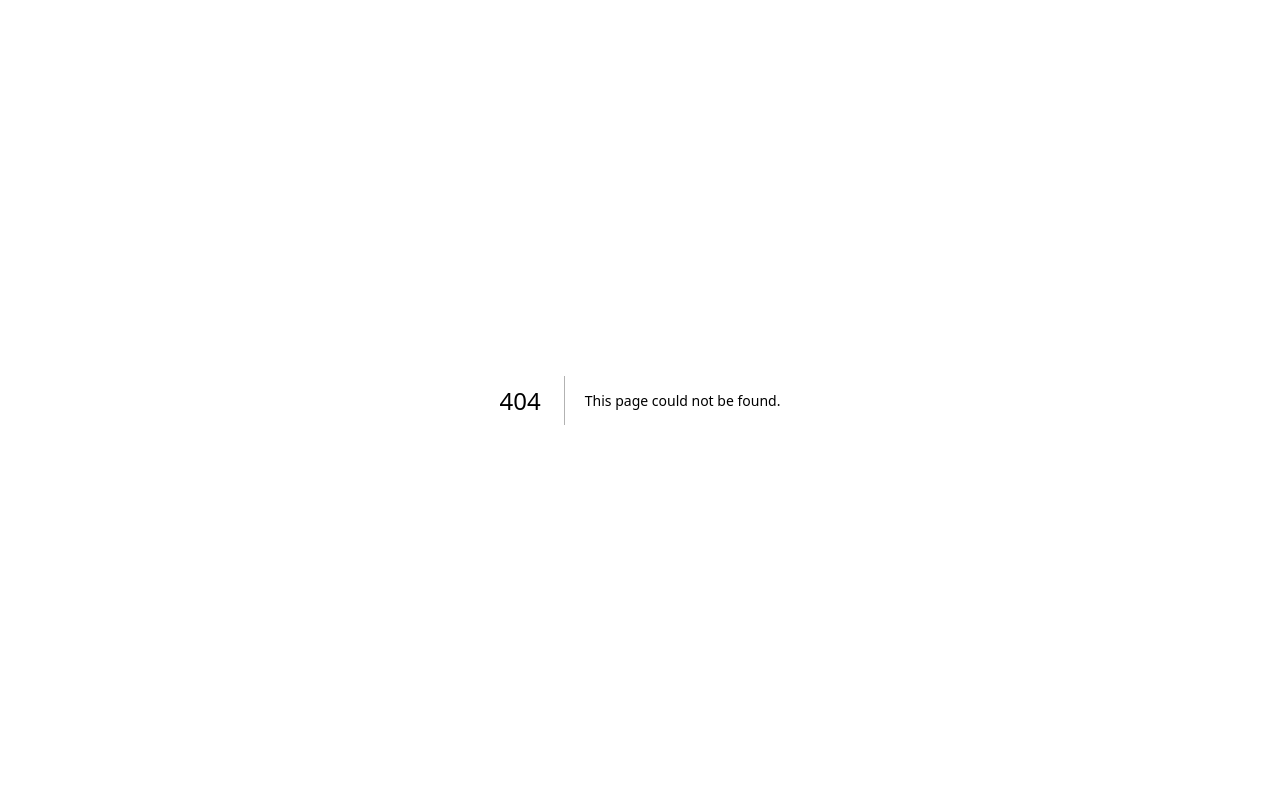
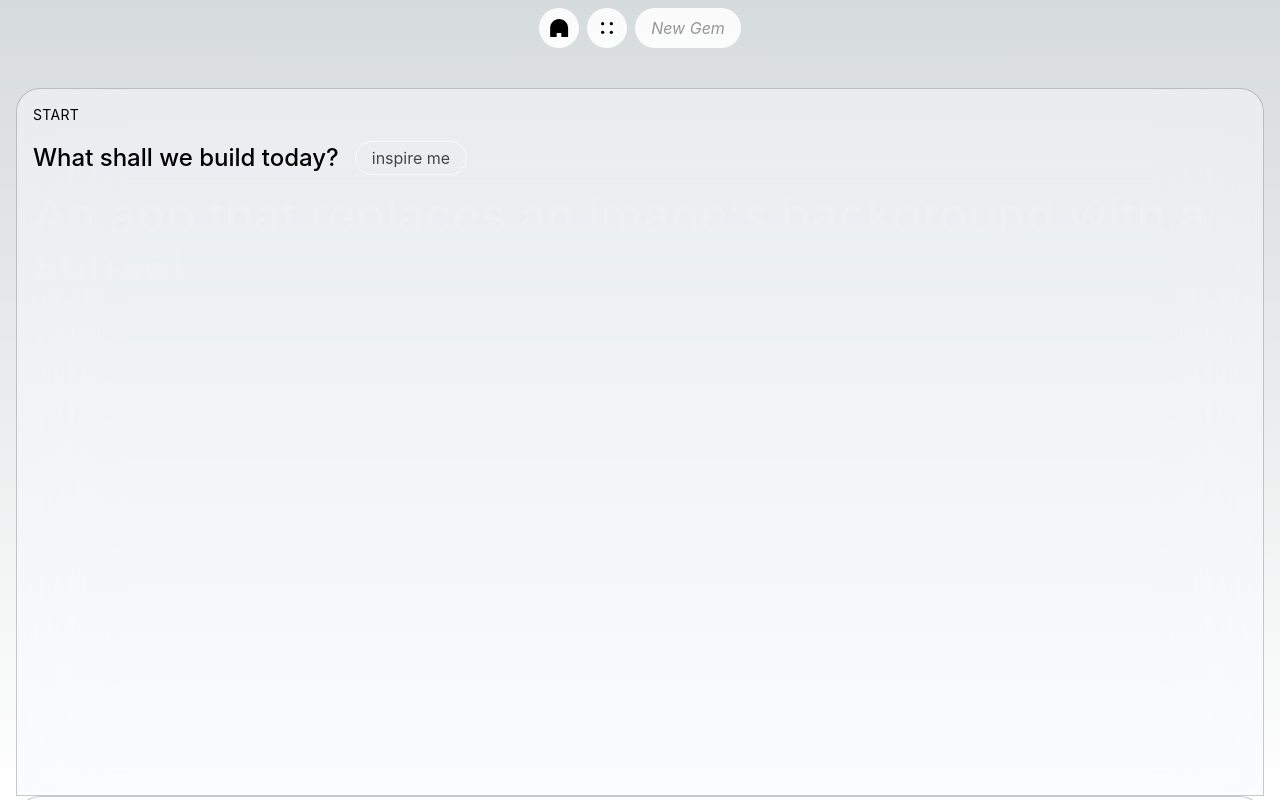
Before and after one commit to richcahill/agemo, a Next.js app: page /gem/1 in a window 1280 px wide. Before the commit this address had no page. Built offline with nearby package versions, Linux system fonts and the light colour scheme.

Commit message:
move into /gem/[id] path

```diff
--- a/package.json
+++ b/package.json
@@ -16,6 +16,7 @@
     "postcss": "8.4.28",
     "react": "18.2.0",
     "react-dom": "18.2.0",
+    "react-textarea-autosize": "^8.5.3",
     "tailwindcss": "3.3.3"
   }
 }
--- a/src/components/Nav.jsx
+++ b/src/components/Nav.jsx
@@ -5,13 +5,13 @@ import Menu from '@/components/icons/Menu';
 const Nav = () => {
   return (
     <nav className='w-full flex justify-center p-2 gap-2 items-stretch'>
-      <div className='bg-white/10 flex justify-center items-center rounded-full h-10 w-10 cursor-pointer'>
-        <Logo color='#fff' className='h-5 w-5' />
+      <div className='bg-white/90 dark:bg-white/10 flex justify-center items-center rounded-full h-10 w-10 cursor-pointer'>
+        <Logo color='#fff' className='h-5 w-5 fill-black dark:fill-white' />
       </div>
-      <div className='bg-white/10 h-10 w-10 flex justify-center items-center rounded-full cursor-pointer hover:'>
-        <Menu className='h-3 w-3' />
+      <div className='bg-white/90 dark:bg-white/10 h-10 w-10 flex justify-center items-center rounded-full cursor-pointer'>
+        <Menu className='h-3 w-3 fill-black dark:fill-white' />
       </div>
-      <div className='bg-white/10 h-10 px-4 flex justify-center items-center rounded-full cursor-pointer italic text-white/40'>
+      <div className='bg-white/90 dark:bg-white/10 h-10 px-4 flex justify-center items-center rounded-full cursor-pointer italic text-black/40 dark:text-white/40'>
         New Gem
       </div>
     </nav>
--- /dev/null
+++ b/src/components/build_steps/Scope.jsx
@@ -0,0 +1,26 @@
+import React, { useRef, useState, useEffect } from 'react';
+import TextareaAutosize from 'react-textarea-autosize';
+
+export default function Scope() {
+  const [prompt, setPrompt] = useState('');
+
+  return (
+    <div className='flex h-full flex-col gap-4 py-4'>
+      <div className='flex flex-col gap-4'>
+        <div className='flex gap-4 items-center'>
+          <div className='text-2xl font-medium'>What shall we build today?</div>
+          <div className='border border-white rounded-full flex items-center px-4 py-1 opacity-70 hover:opacity-100 cursor-pointer transition-opacity'>
+            inspire me
+          </div>
+        </div>
+        <TextareaAutosize
+          className='text-5xl bg-transparent font-medium resize-none placeholder-white/10 outline-none'
+          placeholder="An app that replaces an image's background with a sunset"
+          value={prompt}
+          resize={false}
+          onChange={(e) => setPrompt(e.target.value)}
+        />
+      </div>
+    </div>
+  );
+}
--- a/src/components/icons/Logo.jsx
+++ b/src/components/icons/Logo.jsx
@@ -11,7 +11,6 @@ let Logo = ({ color, size, className }) => {
       className={className}
     >
       <path
-        fill={color || '#000'}
         fillRule='evenodd'
         d='M76.436 40.269c0-19.813-16.061-35.875-35.874-35.875-19.813 0-35.875 16.062-35.875 35.875v33.647c0 1.23.997 2.227 2.227 2.227h22.154c.841 0 1.523-.682 1.523-1.524V61.73a2 2 0 0 1 2-2h14.817a2 2 0 0 1 2 2v12.824c0 .878.712 1.59 1.59 1.59H74.21c1.23 0 2.227-.997 2.227-2.227V40.27Z'
         clipRule='evenodd'
--- a/src/components/icons/Menu.jsx
+++ b/src/components/icons/Menu.jsx
@@ -6,11 +6,10 @@ let Logo = ({ color, size, className }) => {
       xmlns='http://www.w3.org/2000/svg'
       width='11'
       height='11'
-      fill='none'
       viewBox='0 0 11 11'
       className={className}
     >
-      <g fill={color || '#D9D9D9'}>
+      <g>
         <circle cx='1.5' cy='1.5' r='1.5' />
         <circle cx='9.5' cy='1.5' r='1.5' />
         <circle cx='9.5' cy='9.5' r='1.5' />
--- /dev/null
+++ b/src/pages/gem/[id].jsx
@@ -0,0 +1,91 @@
+import React, { useRef, useState, useEffect } from 'react';
+import Nav from '@/components/Nav';
+import Head from 'next/head';
+
+import Scope from '@/components/build_steps/Scope';
+
+export default function Home() {
+  const containerRef = useRef(null);
+  const divRefs = useRef([]);
+  const [containerHeight, setContainerHeight] = useState(0);
+  const [transforms, setTransforms] = useState([]);
+
+  useEffect(() => {
+    if (containerRef.current) {
+      setContainerHeight(containerRef.current.offsetHeight);
+    }
+  }, []);
+
+  useEffect(() => {
+    setTransforms(
+      new Array(divRefs.current.length).fill({ scale: 1, translateY: 0 })
+    );
+
+    const handleScroll = () => {
+      const newTransforms = divRefs.current.map((ref, index) => {
+        let scale = 1;
+        let translateY = 0;
+
+        if (index === divRefs.current.length - 1) return { scale, translateY };
+
+        const nextRect = divRefs.current[index + 1].getBoundingClientRect();
+
+        if (nextRect.top <= 100 && nextRect.top >= 0) {
+          scale = 1 - (divRefs.current.length - index) * 0.03;
+          translateY = -4 * (divRefs.current.length - index);
+        }
+
+        return { scale, translateY };
+      });
+
+      setTransforms(newTransforms);
+    };
+
+    containerRef.current.addEventListener('scroll', handleScroll);
+
+    // Cleanup
+    return () => {
+      containerRef.current.removeEventListener('scroll', handleScroll);
+    };
+  }, [divRefs]);
+
+  // const divContents = ['scope', 'build', 'design', 'test'];
+
+  const steps = [
+    { title: 'Start', component: <Scope /> },
+    { title: 'Scope', component: <div>Scope</div> },
+    { title: 'Build', component: <div>Scope</div> },
+    { title: 'Run', component: <div>Scope</div> },
+  ];
+
+  return (
+    <main className='flex h-screen flex-col items-center gap-4'>
+      <Head>
+        <title>Agemo</title>
+        <link rel='icon' href='/favicon.png' />
+      </Head>
+      <Nav />
+      <div
+        className='flex-1 p-4 pb-0 w-full relative overflow-scroll'
+        ref={containerRef}
+      >
+        {steps.map((step, index) => (
+          <div
+            key={index}
+            ref={(el) => (divRefs.current[index] = el)}
+            style={{
+              height: containerHeight - 20,
+              transform: `scale(${transforms[index]?.scale}) translateY(${transforms[index]?.translateY}px)`,
+            }}
+            className='w-full bg-slate-50/50 dark:bg-neutral-950/50 p-4 rounded-t-3xl sticky top-0 transition-transform origin-top border border-black/20 dark:border-white/20 backdrop-blur-2xl'
+          >
+            <div className='text-sm uppercase tracking-wide text-black dark:text-white'>
+              {step.title}
+            </div>
+            {step.component}
+          </div>
+        ))}
+      </div>
+    </main>
+  );
+}
--- /dev/null
+++ b/src/pages/scroll/index.jsx
@@ -0,0 +1,89 @@
+import React, { useRef, useState, useEffect } from 'react';
+import Nav from '@/components/Nav';
+import Head from 'next/head';
+
+export default function Home() {
+  const containerRef = useRef(null);
+  const divRefs = useRef([]);
+  const [containerHeight, setContainerHeight] = useState(0);
+  const [transforms, setTransforms] = useState([]);
+
+  useEffect(() => {
+    if (containerRef.current) {
+      setContainerHeight(containerRef.current.offsetHeight);
+    }
+  }, []);
+
+  useEffect(() => {
+    setTransforms(
+      new Array(divRefs.current.length).fill({ scale: 1, translateY: 0 })
+    );
+
+    const handleScroll = () => {
+      const newTransforms = divRefs.current.map((ref, index) => {
+        let scale = 1;
+        let translateY = 0;
+
+        if (index === divRefs.current.length - 1) return { scale, translateY };
+
+        const nextRect = divRefs.current[index + 1].getBoundingClientRect();
+
+        if (nextRect.top <= 100 && nextRect.top >= 0) {
+          scale = 1 - (divRefs.current.length - index) * 0.03;
+          translateY = -4 * (divRefs.current.length - index);
+        }
+
+        return { scale, translateY };
+      });
+
+      setTransforms(newTransforms);
+    };
+
+    containerRef.current.addEventListener('scroll', handleScroll);
+
+    // Cleanup
+    return () => {
+      containerRef.current.removeEventListener('scroll', handleScroll);
+    };
+  }, [divRefs]);
+
+  // const divContents = ['scope', 'build', 'design', 'test'];
+
+  const steps = [
+    { title: 'Scope', component: <div>Scope</div> },
+    { title: 'Sketch', component: <div>Scope</div> },
+    { title: 'Build', component: <div>Scope</div> },
+    { title: 'Run', component: <div>Scope</div> },
+  ];
+
+  return (
+    <main className='flex h-screen flex-col items-center gap-4'>
+      <Head>
+        <title>Agemo</title>
+        <link rel='icon' href='/favicon.png' />
+      </Head>
+      <Nav />
+      <div
+        className='flex-1 p-4 pb-0 w-full relative overflow-scroll'
+        ref={containerRef}
+      >
+        {steps.map((step, index) => (
+          <div
+            key={index}
+            ref={(el) => (divRefs.current[index] = el)}
+            style={{
+              height: containerHeight - 20,
+              transform: `scale(${transforms[index]?.scale}) translateY(${transforms[index]?.translateY}px)`,
+            }}
+            className='w-full bg-slate-50/50 dark:bg-neutral-950/50 p-4 rounded-t-3xl sticky top-0 transition-transform origin-top border border-black/20 dark:border-white/20 backdrop-blur-2xl'
+          >
+            <div className='text-sm uppercase tracking-wide text-black dark:text-white'>
+              {step.title}
+            </div>
+            {step.component}
+          </div>
+        ))}
+      </div>
+    </main>
+  );
+}
```
Also changed, not shown: 1 other file (tests, documents, lock files or other folders).
